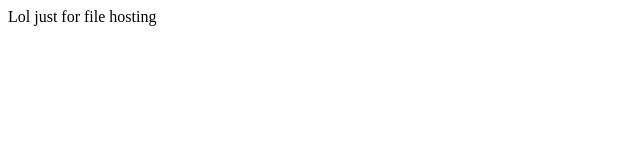
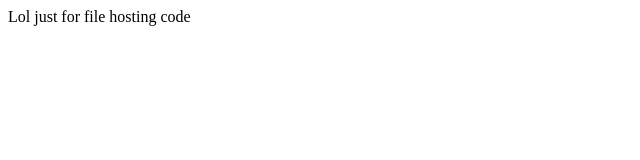
Before and after one commit to Hacks-lol/Hacks, a plain HTML site: page index.html in a window 1280 px wide. Shown: the full height of the page, 0-640 px from the left. Drawn offline with Linux system fonts and the light colour scheme.

Commit message:
Update index.html

```diff
--- a/index.html
+++ b/index.html
@@ -1,2 +1,4 @@
 Lol
 just for file hosting
+
+<html> code </html>
```
